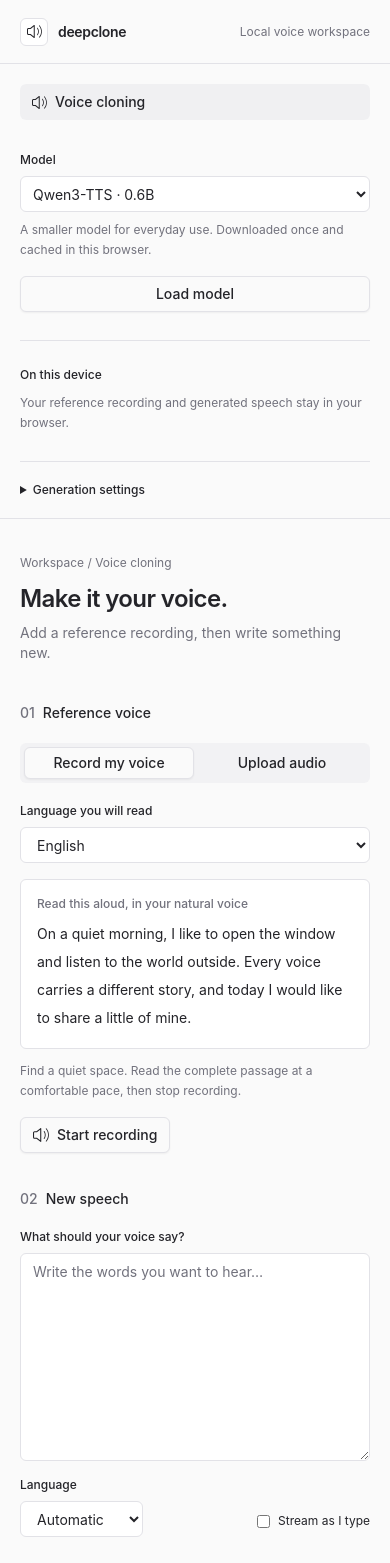
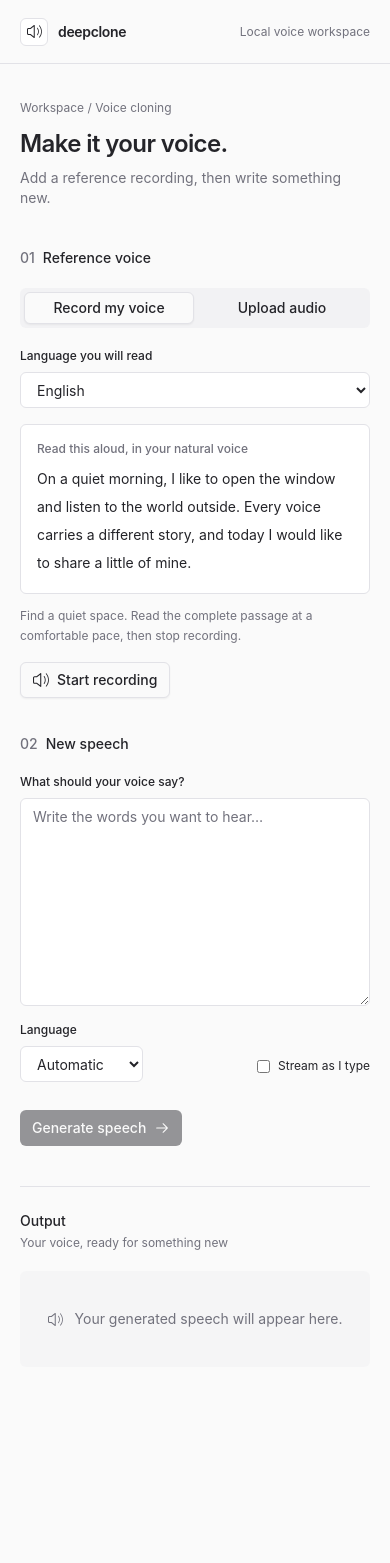
Before and after one commit to lexoliu/deepclone, a React (Vite) app in the folder web/: page / in a window 390 px wide. Shown: the top 1563 px of the page. After the commit the page ends 1403 px from the top, so only its background shows below. Built offline with nearby package versions, Linux system fonts and the light colour scheme.

Commit message:
fix: prepare browser voices in the background without technical settings

```diff
--- a/web/public/models.json
+++ b/web/public/models.json
@@ -3,10 +3,5 @@
     "size": "0.6b",
     "manifest": "https://huggingface.co/lexoliu/deepclone-qwen3-tts-burn/resolve/e01cb51156312e0a4e589e33ff22704fac148d04/0.6b/manifest.json",
     "sha256": "152346e3f3649ad8ce921ff9f2004e3c12818764fe3790c72807c2056dd9f6ad"
-  },
-  {
-    "size": "1.7b",
-    "manifest": "https://huggingface.co/lexoliu/deepclone-qwen3-tts-burn/resolve/e01cb51156312e0a4e589e33ff22704fac148d04/1.7b/manifest.json",
-    "sha256": "0aa6ddd9b54f78ddc0fe38651ee135165e526335769da047354a8565230008a4"
   }
 ]
--- a/web/src/App.tsx
+++ b/web/src/App.tsx
@@ -1,4 +1,4 @@
-import { useEffect, useRef, useState } from "react";
+import { useRef, useState } from "react";
 import {
   ArrowDownIcon,
   ArrowRightIcon,
@@ -7,11 +7,9 @@ import {
   UploadIcon,
 } from "@radix-ui/react-icons";
 import { Button } from "@/components/ui/button";
-import { Input } from "@/components/ui/input";
 import { Textarea } from "@/components/ui/textarea";
 import { Progress } from "@/components/ui/progress";
 import { useVoice } from "@/runtime/use-voice";
-import type { ModelEntry } from "@/runtime/contracts";
 
 import { ReferenceRecorder } from "./ReferenceRecorder";
 
@@ -20,19 +18,12 @@ export default function App() {
     "record",
   );
   const voice = useVoice();
-  const [catalog, setCatalog] = useState<ModelEntry[]>([]);
-  const [catalogError, setCatalogError] = useState<string | null>(null);
-  const [size, setSize] = useState("0.6b");
   const [file, setFile] = useState<File | null>(null);
   const [transcript, setTranscript] = useState("");
   const [text, setText] = useState("");
   const [language, setLanguage] = useState("auto");
   const [live, setLive] = useState(false);
   const [inputEnded, setInputEnded] = useState(false);
-  const [frames, setFrames] = useState(512);
-  const [context, setContext] = useState(2048);
-  const [chunkFrames, setChunkFrames] = useState(12);
-  const [seed, setSeed] = useState("42");
   const [formError, setFormError] = useState<string | null>(null);
   const sent = useRef("");
   const sending = useRef(Promise.resolve());
@@ -40,25 +31,8 @@ export default function App() {
   const supported =
     typeof navigator !== "undefined" &&
     Boolean((navigator as Navigator & { gpu?: unknown }).gpu);
-  useEffect(() => {
-    const controller = new AbortController();
-    void fetch("/models.json", { signal: controller.signal })
-      .then(async (response) => {
-        if (!response.ok)
-          throw new Error("The model catalog could not be loaded.");
-        const entries: ModelEntry[] = await response.json();
-        if (!entries.length) throw new Error("No models are available.");
-        setCatalog(entries);
-      })
-      .catch((error) => {
-        if (!controller.signal.aborted) setCatalogError(String(error));
-      });
-    return () => controller.abort();
-  }, []);
-  const model = catalog.find((entry) => entry.size === size);
-  const modelReady = voice.loaded && voice.loadedSize === size;
   const canGenerate =
-    modelReady && file && transcript.trim() && text.trim() && !voice.busy;
+    supported && file && transcript.trim() && text.trim() && !voice.busy;
   function updateText(value: string) {
     if (voice.running && live && !inputEnded) {
       if (!value.startsWith(sent.current)) {
@@ -71,7 +45,10 @@ export default function App() {
       sent.current = value;
       sending.current = sending.current
         .then(() => voice.push(delta))
-        .catch((error) => setFormError(String(error)));
+        .catch((error) => {
+          console.error("Text stream failed", error);
+          setFormError("Text could not be sent. Please try again.");
+        });
     }
     setText(value);
   }
@@ -80,17 +57,9 @@ export default function App() {
     setFormError(null);
     sent.current = text;
     setInputEnded(false);
-    await voice.start(
-      file,
-      transcript,
-      text,
-      language,
-      frames,
-      chunkFrames,
-      live,
-    );
+    await voice.start(file, transcript, text, language, live);
   }
-  const error = formError || voice.error || catalogError;
+  const error = formError || voice.error;
   return (
     <div className="min-h-[100dvh]">
       <header className="flex h-16 items-center justify-between border-b px-5 md:px-9">
@@ -107,113 +76,7 @@ export default function App() {
           Local voice workspace
         </span>
       </header>
-      <div className="mx-auto grid max-w-7xl md:min-h-[calc(100dvh-64px)] md:grid-cols-[240px_1fr]">
-        <aside className="border-b p-5 md:border-r md:border-b-0 md:p-7">
-          <div className="mb-8 flex items-center gap-2 rounded-md bg-secondary/70 px-3 py-2 text-sm font-medium">
-            <SpeakerLoudIcon />
-            Voice cloning
-          </div>
-          <label htmlFor="model" className="mb-2 block text-xs font-medium">
-            Model
-          </label>
-          <select
-            id="model"
-            value={size}
-            disabled={voice.busy}
-            onChange={(event) => setSize(event.target.value)}
-            className="h-9 w-full rounded-md border bg-white px-2 text-sm"
-          >
-            <option value="0.6b">Qwen3-TTS · 0.6B</option>
-            <option value="1.7b">Qwen3-TTS · 1.7B</option>
-          </select>
-          <p className="mt-2 text-xs leading-5 text-muted-foreground">
-            {size === "0.6b"
-              ? "A smaller model for everyday use."
-              : "A larger model with higher memory requirements."}{" "}
-            Downloaded once and cached in this browser.
-          </p>
-          <Button
-            className="mt-4 w-full"
-            variant="outline"
-            disabled={!model || !supported || voice.busy || modelReady}
-            onClick={() =>
-              model && void voice.load(model, context, BigInt(seed))
-            }
-          >
-            {modelReady
-              ? "Model loaded"
-              : voice.busy
-                ? "Loading…"
-                : "Load model"}
-          </Button>
-          {voice.busy && !voice.loaded ? (
-            <Progress
-              className="mt-3 h-1"
-              value={voice.progress}
-              aria-label="Model loading progress"
-            />
-          ) : null}
-          <div className="mt-7 border-t pt-5">
-            <span className="text-xs font-medium">On this device</span>
-            <p className="mt-2 text-xs leading-5 text-muted-foreground">
-              Your reference recording and generated speech stay in your
-              browser.
-            </p>
-          </div>
-          <details className="mt-7 border-t pt-5">
-            <summary className="cursor-pointer text-xs font-medium">
-              Generation settings
-            </summary>
-            <div className="mt-4 space-y-4">
-              {[
-                { label: "Context tokens", value: context, set: setContext },
-                {
-                  label: "Maximum audio frames",
-                  value: frames,
-                  set: setFrames,
-                },
-                {
-                  label: "Frames per audio chunk",
-                  value: chunkFrames,
-                  set: setChunkFrames,
-                },
-              ].map((setting) => (
-                <div key={setting.label}>
-                  <label className="mb-1 block text-xs" htmlFor={setting.label}>
-                    {setting.label}
-                  </label>
-                  <Input
-                    id={setting.label}
-                    type="number"
-                    min={1}
-                    value={setting.value}
-                    disabled={
-                      voice.busy ||
-                      (voice.loaded && setting.label === "Context tokens")
-                    }
-                    onChange={(event) =>
-                      setting.set(Number(event.target.value))
-                    }
-                  />
-                </div>
-              ))}
-              <div>
-                <label htmlFor="seed" className="mb-1 block text-xs">
-                  Random seed
-                </label>
-                <Input
-                  id="seed"
-                  inputMode="numeric"
-                  value={seed}
-                  disabled={voice.loaded || voice.busy}
-                  onChange={(event) =>
-                    setSeed(event.target.value.replace(/\D/g, ""))
-                  }
-                />
-              </div>
-            </div>
-          </details>
-        </aside>
+      <div className="mx-auto max-w-6xl">
         <main className="min-w-0 px-5 py-9 md:px-12 md:py-12">
           <div className="mb-10">
             <div className="mb-3 text-xs text-muted-foreground">
@@ -231,8 +94,8 @@ export default function App() {
               role="alert"
               className="mb-7 rounded-md border border-destructive/30 bg-white p-4 text-sm"
             >
-              WebGPU is unavailable in this browser. Open this page in a browser
-              with WebGPU enabled.
+              This browser cannot generate speech on your device. Try an updated
+              browser with hardware acceleration enabled.
             </div>
           ) : null}
           <div className="grid gap-9 lg:grid-cols-[minmax(0,1fr)_minmax(0,1.2fr)]">
@@ -428,6 +291,17 @@ export default function App() {
               </div>
             </section>
           </div>
+          {voice.busy && !voice.loaded ? (
+            <div className="mt-6" role="status">
+              <p className="mb-2 text-xs text-muted-foreground">
+                Preparing your voice workspace…
+              </p>
+              <Progress
+                value={voice.progress}
+                aria-label="Preparation progress"
+              />
+            </div>
+          ) : null}
           {error ? (
             <div
               role="alert"
--- a/web/src/runtime/use-voice.ts
+++ b/web/src/runtime/use-voice.ts
@@ -7,13 +7,15 @@ export function useVoice() {
   const pending = useRef(
     new Map<string, { resolve: () => void; reject: (error: Error) => void }>(),
   );
+  const preparation = useRef<Promise<void> | null>(null);
+  const catalogAbort = useRef<AbortController | null>(null);
+  const prepared = useRef(false);
   const sequence = useRef(0);
   const cancelling = useRef(false);
   const operation = useRef(0);
   const audioUrl = useRef<string | null>(null);
-  const [status, setStatus] = useState("Choose a model to begin");
+  const [status, setStatus] = useState("Your voice, ready for something new");
   const [loaded, setLoaded] = useState(false);
-  const [loadedSize, setLoadedSize] = useState<string | null>(null);
   const [busy, setBusy] = useState(false);
   const [running, setRunning] = useState(false);
   const [progress, setProgress] = useState(0);
@@ -31,13 +33,12 @@ export function useVoice() {
   }
   function fail(reason: unknown) {
     const value = reason instanceof Error ? reason : new Error(String(reason));
+    console.error("Voice workspace failed", value);
     if (cancelling.current) return;
-    setError(value.message);
+    setError("Speech could not be prepared. Please try again.");
     setBusy(false);
     setRunning(false);
     setStatus("Operation stopped");
-    for (const item of pending.current.values()) item.reject(value);
-    pending.current.clear();
   }
   useEffect(() => {
     const instance = new Worker(
@@ -45,8 +46,13 @@ export function useVoice() {
       { type: "module" },
     );
     worker.current = instance;
+    const workerFailed = (reason: Error) => {
+      for (const item of pending.current.values()) item.reject(reason);
+      pending.current.clear();
+      fail(reason);
+    };
     instance.onerror = (event) =>
-      fail(new Error(event.message || "Inference worker failed."));
+      workerFailed(new Error(event.message || "Inference worker failed."));
     instance.onmessage = (message: MessageEvent<Event>) => {
       const event = message.data;
       if (event.kind === "cancelled") {
@@ -59,12 +65,11 @@ export function useVoice() {
         return;
       }
       if (event.kind === "error") {
-        fail(new Error(event.message));
+        workerFailed(new Error(event.message));
         return;
       }
       if (event.kind === "progress") {
         setProgress((event.completed / event.total) * 100);
-        setStatus(event.phase);
         return;
       }
       if (event.kind === "audio") {
@@ -82,9 +87,8 @@ export function useVoice() {
         return;
       }
       if (event.kind === "ready") {
+        prepared.current = true;
         setLoaded(true);
-        setBusy(false);
-        setStatus("Model ready");
       }
       if (event.kind === "started") {
         setRunning(true);
@@ -109,28 +113,51 @@ export function useVoice() {
       pending.current.get(key)?.resolve();
       pending.current.delete(key);
     };
+    if ((navigator as Navigator & { gpu?: unknown }).gpu) {
+      void ensurePrepared().catch((reason) => {
+        if (!(reason instanceof DOMException && reason.name === "AbortError"))
+          console.error("Background preparation failed", reason);
+      });
+    }
     return () => {
+      catalogAbort.current?.abort();
+      for (const request of pending.current.values())
+        request.reject(new DOMException("Workspace closed", "AbortError"));
+      pending.current.clear();
+      preparation.current = null;
+      prepared.current = false;
       instance.terminate();
       worker.current = null;
       void player.current?.close();
       if (audioUrl.current) URL.revokeObjectURL(audioUrl.current);
     };
   }, []);
-  async function load(model: ModelEntry, context: number, seed: bigint) {
-    cancelling.current = false;
-    setError(null);
-    setBusy(true);
-    setLoaded(false);
+  function ensurePrepared(): Promise<void> {
+    if (prepared.current) return Promise.resolve();
+    if (preparation.current) return preparation.current;
+    const controller = new AbortController();
+    catalogAbort.current = controller;
     setProgress(0);
-    setStatus("Preparing local model");
-    const ready = wait("ready");
-    send({ kind: "load", model, context, seed });
-    try {
+    const task = (async () => {
+      const response = await fetch("/models.json", {
+        signal: controller.signal,
+      });
+      if (!response.ok)
+        throw new Error("The voice catalog could not be loaded.");
+      const entries: ModelEntry[] = await response.json();
+      const model = entries.find((entry) => entry.size === "0.6b");
+      if (!model) throw new Error("The browser voice package is unavailable.");
+      controller.signal.throwIfAborted();
+      const ready = wait("ready");
+      // Browser inference defaults: context capacity and reproducible sampling.
+      send({ kind: "load", model, context: 2048, seed: 42n });
       await ready;
-      setLoadedSize(model.size);
-    } catch (reason) {
-      fail(reason);
-    }
+    })();
+    preparation.current = task;
+    void task.catch(() => {
+      if (preparation.current === task) preparation.current = null;
+    });
+    return task;
   }
   async function push(text: string) {
     if (!text) return;
@@ -144,8 +171,6 @@ export function useVoice() {
     transcript: string,
     text: string,
     language: string,
-    frames: number,
-    chunkFrames: number,
     live: boolean,
   ) {
     cancelling.current = false;
@@ -156,25 +181,34 @@ export function useVoice() {
     setStatus("Preparing reference voice");
     const current = ++operation.current;
     try {
-      if (player.current) await player.current.close();
-      if (current !== operation.current) return;
-      player.current = new Player();
-      await player.current.resume();
-      const samples = await referenceAudio(file);
+      const previous = player.current;
+      const active = new Player();
+      player.current = active;
+      // Resume during the click gesture, before waiting for background preparation.
+      const [, , , samples] = await Promise.all([
+        active.resume(),
+        previous?.close(),
+        ensurePrepared(),
+        referenceAudio(file),
+      ]);
       if (current !== operation.current) return;
       const conditioned = wait("conditioned");
       send({ kind: "reference", samples, transcript }, [samples.buffer]);
       await conditioned;
       if (current !== operation.current) return;
       const started = wait("started");
-      send({ kind: "start", language, frames, chunkFrames });
+      // Bound each utterance and deliver roughly one second per audio chunk.
+      send({ kind: "start", language, frames: 512, chunkFrames: 12 });
       await started;
       if (current !== operation.current) return;
       await push(text);
       if (current !== operation.current) return;
       if (!live) send({ kind: "finish" });
     } catch (reason) {
-      fail(reason);
+      if (current === operation.current) {
+        fail(reason);
+        void player.current?.close();
+      }
     }
   }
   function finish() {
@@ -184,6 +218,7 @@ export function useVoice() {
   function cancel() {
     operation.current++;
     cancelling.current = true;
+    catalogAbort.current?.abort();
     send({ kind: "cancel" });
     void player.current?.close();
     setStatus("Cancelling…");
@@ -191,14 +226,12 @@ export function useVoice() {
   return {
     status,
     loaded,
-    loadedSize,
     busy,
     running,
     progress,
     error,
     audio,
     seconds,
-    load,
     start,
     push,
     finish,
```
Also changed, not shown: web/src/components/ui/input.tsx (deleted, +0 -20 lines), web/src/runtime/assets.ts (+39 -5 lines), web/src/runtime/inference.worker.ts (+14 -5 lines), 2 other files (tests, documents, lock files or other folders).
